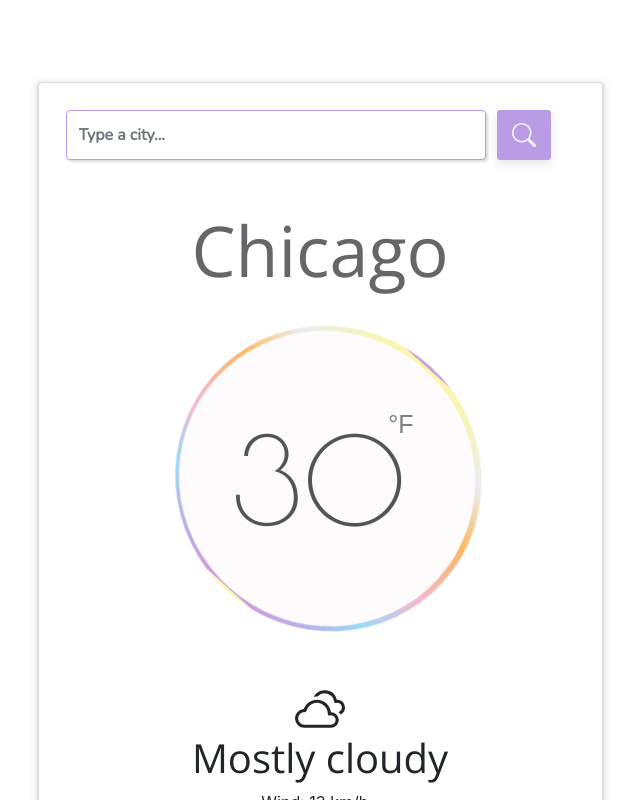
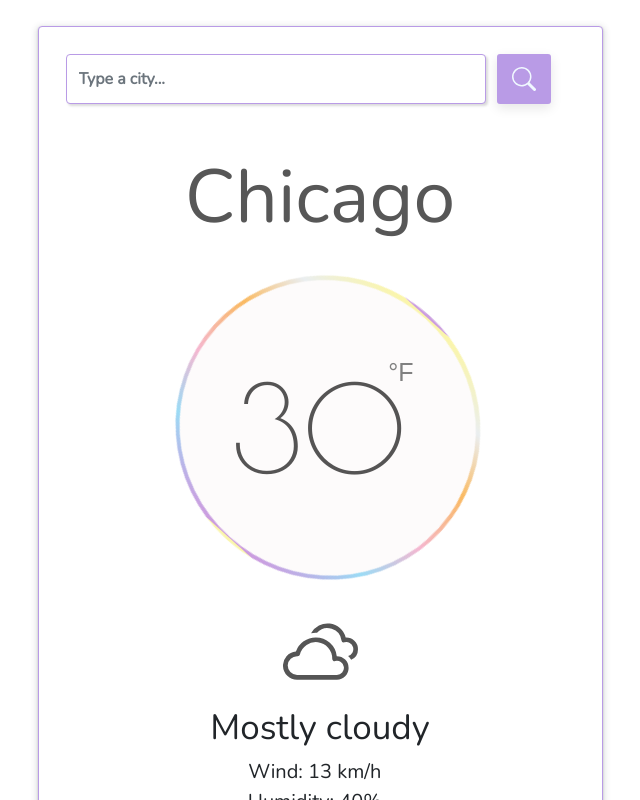
Before and after one commit to Nailahbradley/weather-app-react, a React (Create React App) app: page / in a window 1280 px wide. Shown: the top 800 px of the page, without its empty margins (320-960 px from the left). Built offline with nearby package versions, Linux system fonts and the light colour scheme; the HTML template or start-up script is replaced by a standard one; a web font is replaced by a local one.

Commit message:
Change border color and margin

```diff
--- a/src/App.css
+++ b/src/App.css
@@ -1,9 +1,14 @@
+.container {
+  max-width: 720px;
+  margin-top: -56px;
+}
+
 .weather-wrapper {
   max-width: 565px;
   margin: auto;
 }
 .weather-wrapper {
-  border: 1px solid #dadde1;
+  border: 1px solid #b99be6;
   padding: 27px;
   padding-bottom: 21px;
   border-radius: 4px;
--- a/src/Search.jsx
+++ b/src/Search.jsx
@@ -6,7 +6,8 @@ import { BsSearch } from "react-icons/bs";
 export default function Search() {
   return (
     <div className="Weather">
-      <div class="Search bar">
+      <div className="searchbar"></div>
+      <div className="Search bar">
         {" "}
         <form autoComplete="off">
           <div className="row">
--- a/src/search.css
+++ b/src/search.css
@@ -31,10 +31,12 @@ ul,
 li {
   text-decoration: none;
   list-style: none;
+  font-family: "Nunito", sans-serif;
+  font-size: 20px;
 }
 h2 {
-  font-family: "Open Sans", sans-serif;
-  font-size: 40px;
+  font-family: "Nunito", sans-serif;
+  font-size: 35px;
 }
 .search-icon {
   font-size: 24px;
@@ -43,10 +45,15 @@ h2 {
 }
 
 .city {
-  font-size: 70px;
-  font-weight: 500;
-  font-family: "Open Sans", sans-serif;
-  color: #656669;
+  font-size: 75px;
+  font-weight: 200;
+  font-family: "Nunito", sans-serif;
+  color: #575757;
+}
+.Date {
+  font-size: "Nunito", sans-serif;
+  font-size: 30px;
+  color: grey;
 }
 .fahrenheit {
   font-size: 25px;
@@ -65,8 +72,11 @@ h2 {
 }
 
 .icon {
-  font-size: 50px;
-  line-height: 1px;
+  font-size: 75px;
+  line-height: 10px;
+  position: relative;
+  top: -18px;
+  color: rgb(85, 85, 85);
 }
 .temperature {
   font-size: 120px;
@@ -92,6 +102,7 @@ h2 {
 .Weather {
   text-align: center;
 }
+
 /*   Animation  */
 .circle {
   background-image: linear-gradient(
@@ -103,8 +114,8 @@ h2 {
     rgb(234, 238, 240) 81.9%,
     rgb(250, 245, 171) 99.2%
   );
-  width: 303px;
-  height: 309px;
+  width: 302px;
+  height: 307px;
   border-style: solid;
   border-color: transparent;
   border-radius: 50%;
```
